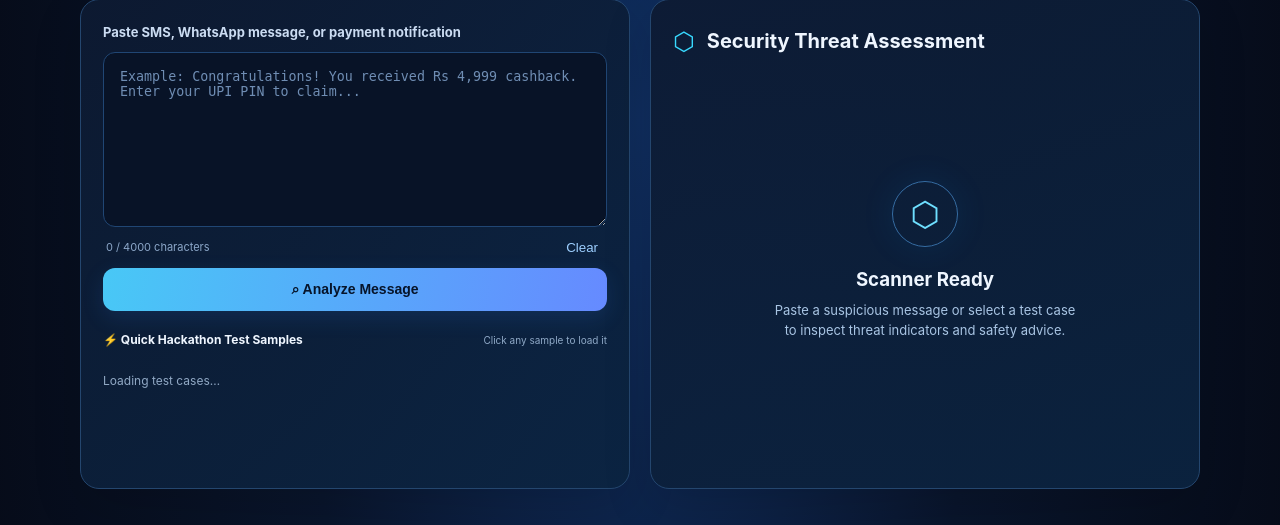
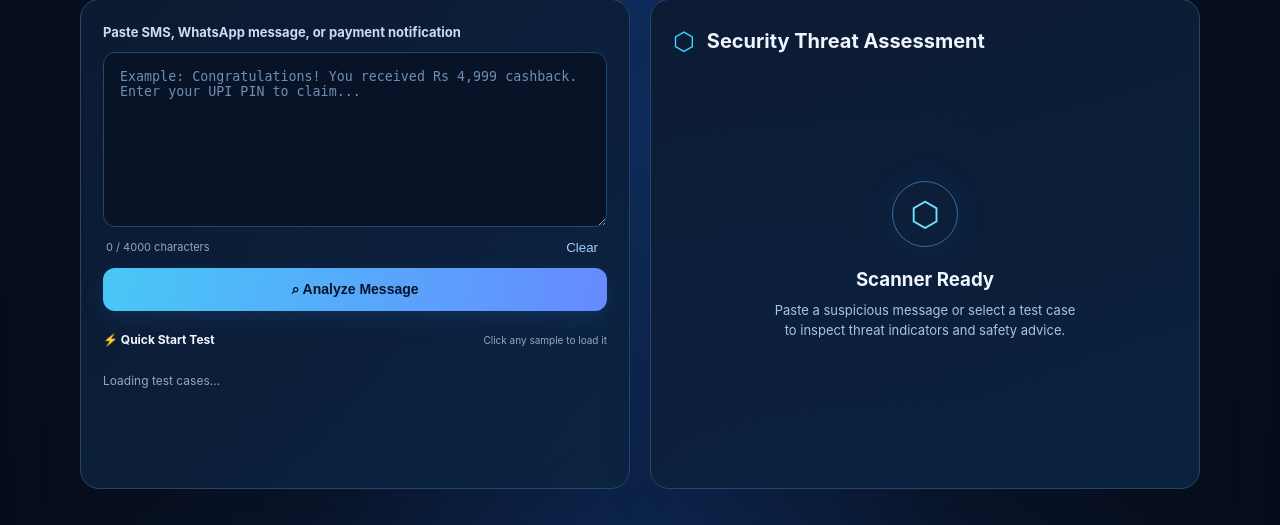
Before and after one commit to Disha92007/Scamhield-payment-scam-awareness-system, a Flask app: page / in a window 1280 px wide. Shown: the part 730-1255 px from the top of the page. Run offline with Flask 3, Linux system fonts and the light colour scheme.

Commit message:
Update index.html

```diff
--- a/templates/index.html
+++ b/templates/index.html
@@ -32,7 +32,7 @@
       <textarea id="message" maxlength="4000" placeholder="Example: Congratulations! You received Rs 4,999 cashback. Enter your UPI PIN to claim..."></textarea>
       <div class="textarea-meta"><span id="charCount">0 / 4000 characters</span><button id="clearBtn" class="text-button" type="button">Clear</button></div>
       <button id="analyzeBtn" class="primary-btn" type="button"><span>⌕</span> Analyze Message</button>
-      <div class="sample-header" id="samples"><b>⚡ Quick Hackathon Test Samples</b><small>Click any sample to load it</small></div>
+      <div class="sample-header" id="samples"><b>⚡ Quick Start Test </b><small>Click any sample to load it</small></div>
       <div id="sampleList" class="sample-list"><p class="muted">Loading test cases…</p></div>
     </div>
     <div class="panel result-panel" aria-live="polite">
```
